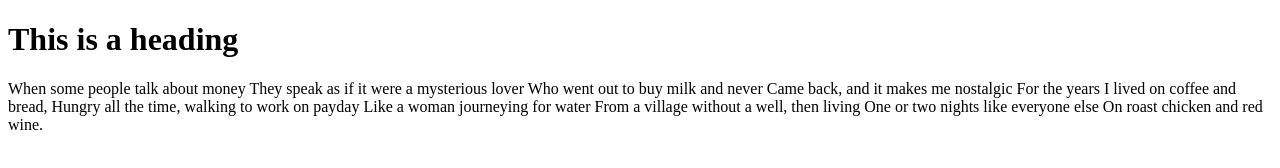
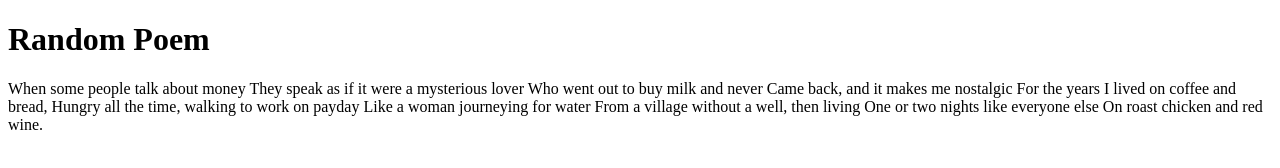
Before and after one commit to Warjumper/cpnt-201-Ach-Rnd-1-Git, a plain HTML site: page index.html in a window 1280 px wide. Drawn offline with Linux system fonts and the light colour scheme.

Commit message:
changed poem title

```diff
--- a/index.html
+++ b/index.html
@@ -7,7 +7,7 @@
   <title>Achievements 1: Git Conflicts</title>
 </head>
 <body>
-  <h1>This is a heading</h1>
+  <h1>Random Poem</h1>
   <p>When some people talk about money
     They speak as if it were a mysterious lover
     Who went out to buy milk and never
```
